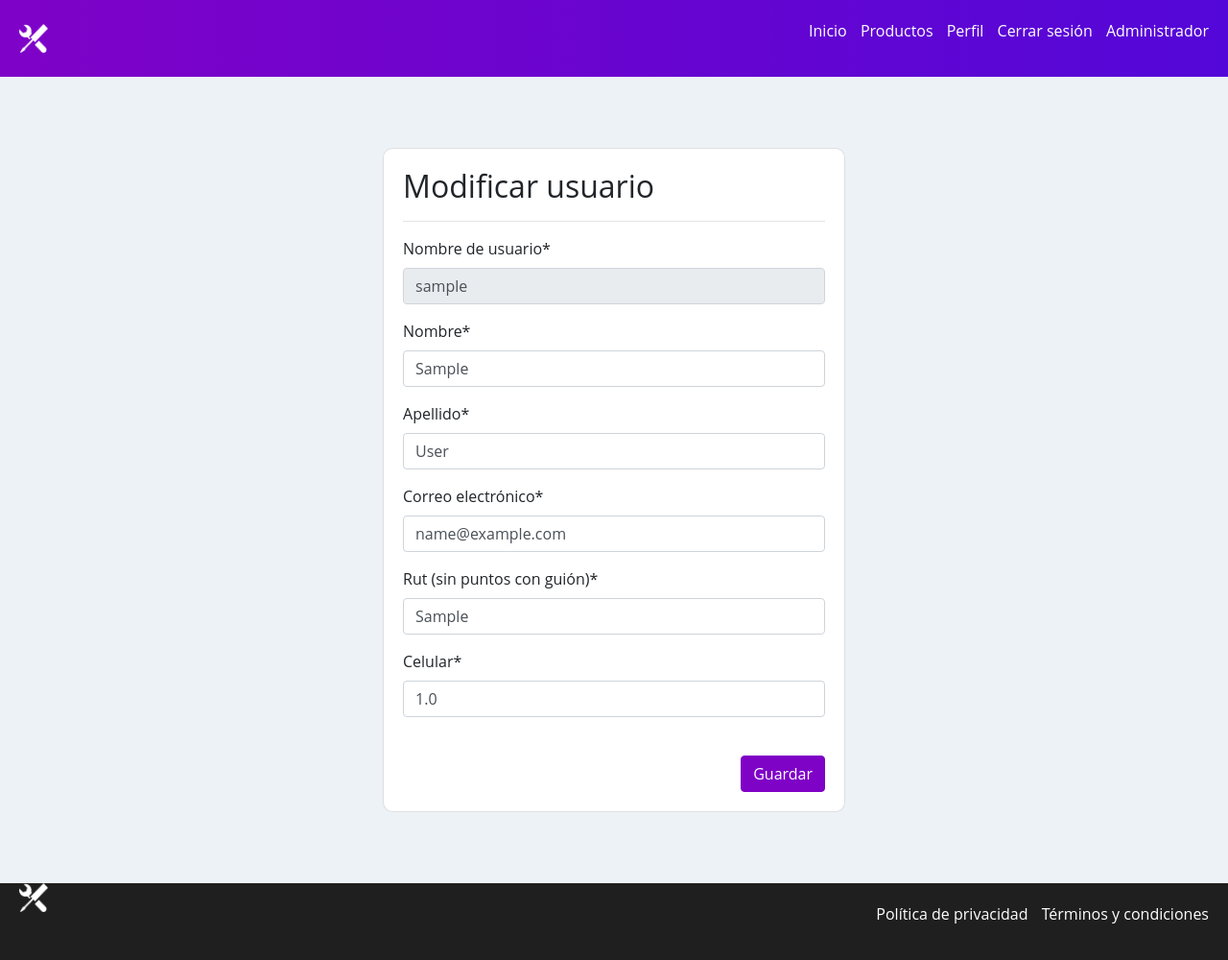
After one commit to Jaycedam/ferme-website, a Django app: page /perfil/modificar/ in a window 1280 px wide. The commit adds this page. Shown: the whole page at 96% size. Run offline with Django 3.2, Linux system fonts and the light colour scheme; a user stored in the database is signed in; tables that the repository leaves empty hold one stand-in row (values such as "Sample post"); some libraries are stand-ins or nearby versions.

Commit message:
New profile page

```diff
--- a/app/forms.py
+++ b/app/forms.py
@@ -28,15 +28,57 @@ class CustomUserCreationForm(UserCreationForm):
         return email
 
     first_name = forms.CharField(min_length=3, max_length=80, required=True, label="Nombre")
-    last_name = forms.CharField(min_length=3, max_length=80, required=True, label="Apellidos")
+    last_name = forms.CharField(min_length=3, max_length=80, required=True, label="Apellido")
     email = forms.EmailField(required=True, label="Correo electrónico")
 
     class Meta:
         model = User
         fields = ["username", "first_name", "last_name", "email", "password1", "password2"]
 
+class ModifyUserForm(forms.ModelForm):
+    def clean_first_name(self):
+        first_name = self.cleaned_data["first_name"]
+        if str(first_name).isalpha():
+            return first_name
+        raise ValidationError("Ingrese sólo letras")
+
+    def clean_last_name(self):
+        last_name = self.cleaned_data["last_name"]
+        if str(last_name).isalpha():
+            return last_name
+        raise ValidationError("Ingrese sólo letras")
+
+    def clean_email(self):
+        users = User.objects.all()
+        email = self.cleaned_data["email"]
+
+        for u in users:
+            if u.email == email:
+                raise ValidationError("Este mail ya está registrado")
+        return email
+
+    username = forms.CharField(disabled=True, label="Nombre de usuario")
+    first_name = forms.CharField(min_length=3, max_length=80, required=True, label="Nombre")
+    last_name = forms.CharField(min_length=3, max_length=80, required=True, label="Apellido")
+    email = forms.EmailField(required=True, label="Correo electrónico")
+
+    class Meta:
+        model = User
+        fields = ["username", "first_name", "last_name", "email"]
+
 
 class UserProfileForm(forms.ModelForm):
+    def clean_rut(self):
+        users = Persona.objects.all()
+        rut = self.cleaned_data["rut"]
+
+        for u in users:
+            if u.rut_persona == rut:
+                raise ValidationError("Este rut ya está registrado")
+        return rut
+
+    rut_persona = forms.CharField(min_length=10, max_length=10, required=True, label="Rut (sin puntos con guión)")
+
     class Meta:
         model = Persona
         fields = ["rut_persona", "celular"]
--- /dev/null
+++ b/app/templates/app/administrador.html
@@ -0,0 +1,6 @@
+{% extends 'app/base.html' %}
+{% block title %}Administrador{% endblock %}
+
+{% block contenido %}
+
+{% endblock %}
--- a/app/templates/app/base.html
+++ b/app/templates/app/base.html
@@ -3,7 +3,7 @@
 <head>
     <meta charset="UTF-8">
     <meta name="viewport" content="width=device-width, initial-scale=1.0">
-    <title>Lavado de autos - {% block title %}{% endblock %}</title>
+    <title>Ferme - {% block title %}{% endblock %}</title>
 
     <link rel="stylesheet" href="https://cdn.jsdelivr.net/npm/bootstrap@4.5.3/dist/css/bootstrap.min.css" integrity="sha384-TX8t27EcRE3e/ihU7zmQxVncDAy5uIKz4rEkgIXeMed4M0jlfIDPvg6uqKI2xXr2" crossorigin="anonymous">
 
@@ -17,14 +17,12 @@
     <link rel="icon" type="image" href="{% static 'app/img/tools-black.png' %}">
 
 
-
-
 </head>
 <body>
     <header id="header">
         <div class="logo_container">
             <img src="{% static 'app/img/menuiconwhite.png' %}" alt="menu" id="menu" class="menu">
-            <a href="{% url 'home' %}">
+            <a href="{% url 'inicio' %}">
                 <img src="{% static 'app/img/tools.png' %}" alt="logo" class="logo">
             </a>
         </div>
@@ -32,7 +30,7 @@
             <nav id="nav">
                 <ul>
                     <li>
-                        <a class="custom-nav" href="{% url 'home' %}">Inicio</a>
+                        <a class="custom-nav" href="{% url 'inicio' %}">Inicio</a>
                     </li>
                     <li>
                         <a class="custom-nav" href="">Productos</a>
@@ -41,7 +39,7 @@
                     {% if user.is_authenticated %}
 
                     <li>
-                        <a class="custom-nav" href="{% url 'profile' %}">Perfil @{{ user.username }}</a>
+                        <a class="custom-nav" href="{% url 'perfil' %}">Perfil</a>
                     </li>
 
                     <li>
@@ -66,7 +64,7 @@
                     {% if user.is_superuser %}
 
                     <li>
-                        <a class="custom-nav" href="{% url 'admin' %}">Admin</a>
+                        <a class="custom-nav" href="{% url 'administrador' %}">Administrador</a>
                     </li>
 
                     {% endif %}
@@ -85,9 +83,7 @@
 
     <footer>
         <div class="logo_footer">
-            <a href="{% url 'home' %}">
-                <img src="{% static 'app/img/tools.png' %}" alt="" class="logo">
-            </a>
+            <img src="{% static 'app/img/tools.png' %}" alt="" class="logo">
         </div>
         <div class="nav-footer">
             <nav id="nav">
--- a/app/templates/app/home.html
+++ b/app/templates/app/inicio.html
@@ -1,5 +1,5 @@
 {% extends 'app/base.html' %}
-{% block title %}inicio{% endblock %}
+{% block title %}Inicio{% endblock %}
 
 {% load static %}
 
--- /dev/null
+++ b/app/templates/app/perfil/modificar.html
@@ -0,0 +1,30 @@
+{% extends 'app/base.html' %}
+{% block title %}Modificar perfil{% endblock %}
+
+{% block contenido %}
+{% load crispy_forms_tags %}
+
+<div class="container">
+    <div class="row d-flex align-items-center" style="height:100vh">
+        <div class="col-12 col-md-6 offset-md-3">
+
+            <div class="card">
+                <div class="card-body">
+                    <h2>Modificar usuario</h2>
+                    <hr>
+                    <form action="" method="post">
+                        {% csrf_token %}
+                        {{ form | crispy }}
+                        {{ profile_form | crispy }}
+
+                        <br>
+
+                        <input type="submit" value="Guardar" class="btn btn-primary float-right">
+                    </form>
+                </div>
+            </div>
+        </div>
+    </div>
+</div>
+
+{% endblock %}
--- a/app/templates/registration/login.html
+++ b/app/templates/registration/login.html
@@ -21,7 +21,7 @@
                             {% csrf_token %}
                             {{ form | crispy }}
                             <br>
-                            <a href="{% url 'home' %}">Inicio</a> |
+                            <a href="{% url 'inicio' %}">Inicio</a> |
                             <a href="{% url 'register' %}">Registrarse</a>
                             <input type="submit" value="Ingresar" class="btn btn-primary float-right">
                         </form>
--- a/app/templates/registration/register.html
+++ b/app/templates/registration/register.html
@@ -24,7 +24,7 @@
 
                             <br>
 
-                            <a href="{% url 'home' %}">Inicio</a> |
+                            <a href="{% url 'inicio' %}">Inicio</a> |
                             <a href="{% url 'login' %}">Iniciar sesión</a>
 
                             <input type="submit" value="Registrarse" class="btn btn-primary float-right">
--- a/app/urls.py
+++ b/app/urls.py
@@ -1,9 +1,11 @@
 from django.urls import path
-from .views import home, register, admin, profile
+from .views import inicio, register, admin, perfil, administrador, modificar_perfil
 
 urlpatterns = [
-    path('', home, name="home"),
+    path('', inicio, name="inicio"),
     path('register/', register, name="register"),
     path('admin/', admin, name="admin"),
-    path('profile/', profile, name="profile"),
+    path('administrador/', administrador, name="administrador"),
+    path('perfil/', perfil, name="perfil"),
+    path('perfil/modificar/', modificar_perfil, name="modificar_perfil"),
 ]
--- a/app/views.py
+++ b/app/views.py
@@ -1,30 +1,69 @@
-from django.shortcuts import render
-from .forms import CustomUserCreationForm, UserProfileForm
+from django.shortcuts import render, get_object_or_404
+from .forms import CustomUserCreationForm, UserProfileForm, ModifyUserForm
 from django.contrib.auth import authenticate, login
 from django.contrib.auth.decorators import login_required, permission_required
 from django.shortcuts import render, redirect, get_object_or_404
 from rest_framework.authentication import SessionAuthentication
 from rest_framework.permissions import IsAuthenticated
-from .models import Persona
+from .models import Persona, User
 
 # Create your views here.
 
 def admin(request):
     return render(request, '/admin/')
 
-def home(request):
-    return render(request, 'app/home.html')
+def administrador(request):
+    return render(request, 'app/administrador.html')
 
-def profile(request):
+def inicio(request):
+    return render(request, 'app/inicio.html')
+
+def perfil(request):
     current_user = request.user
-    persona = Persona.objects.get(usuario=current_user.id)
+
+    try:
+        persona = Persona.objects.get(usuario=current_user.id)
+
+        data = {
+            "persona":persona,
+            "user":current_user
+        }
+
+    except:
+        data = {
+            "user":current_user
+        }
+
+    return render(request, 'app/perfil/perfil.html', data)
+
+# problema, modificar perfil crea otro perfil para el usuario en vez de modificar
+def modificar_perfil(request):
+    usuario = request.user
+    persona = Persona.objects.get(usuario=request.user)
 
     data = {
-        "persona":persona,
-        "user":current_user
+        'form': ModifyUserForm(instance=usuario),
+        'profile_form': UserProfileForm(instance=persona)
     }
 
-    return render(request, 'app/profile.html', data)
+    if request.method == 'POST':
+        form = ModifyUserForm(data=request.POST, instance=usuario)
+        profile_form = UserProfileForm(data=request.POST, instance=persona)
+
+        if form.is_valid() and profile_form.is_valid():
+            usuario = form.save()
+            profile = profile_form.save(commit=False)
+
+            profile.usuario = usuario
+
+            profile.save()
+
+            return redirect(to="perfil")
+
+        data["form"] = form
+        data["profile_form"] = profile_form
+
+    return render(request, 'app/perfil/modificar.html', data)
 
 def register(request):
     data = {
```
Also changed, not shown: app/templates/app/perfil/perfil.html (renamed from app/templates/app/profile.html, +7 -1 lines).
